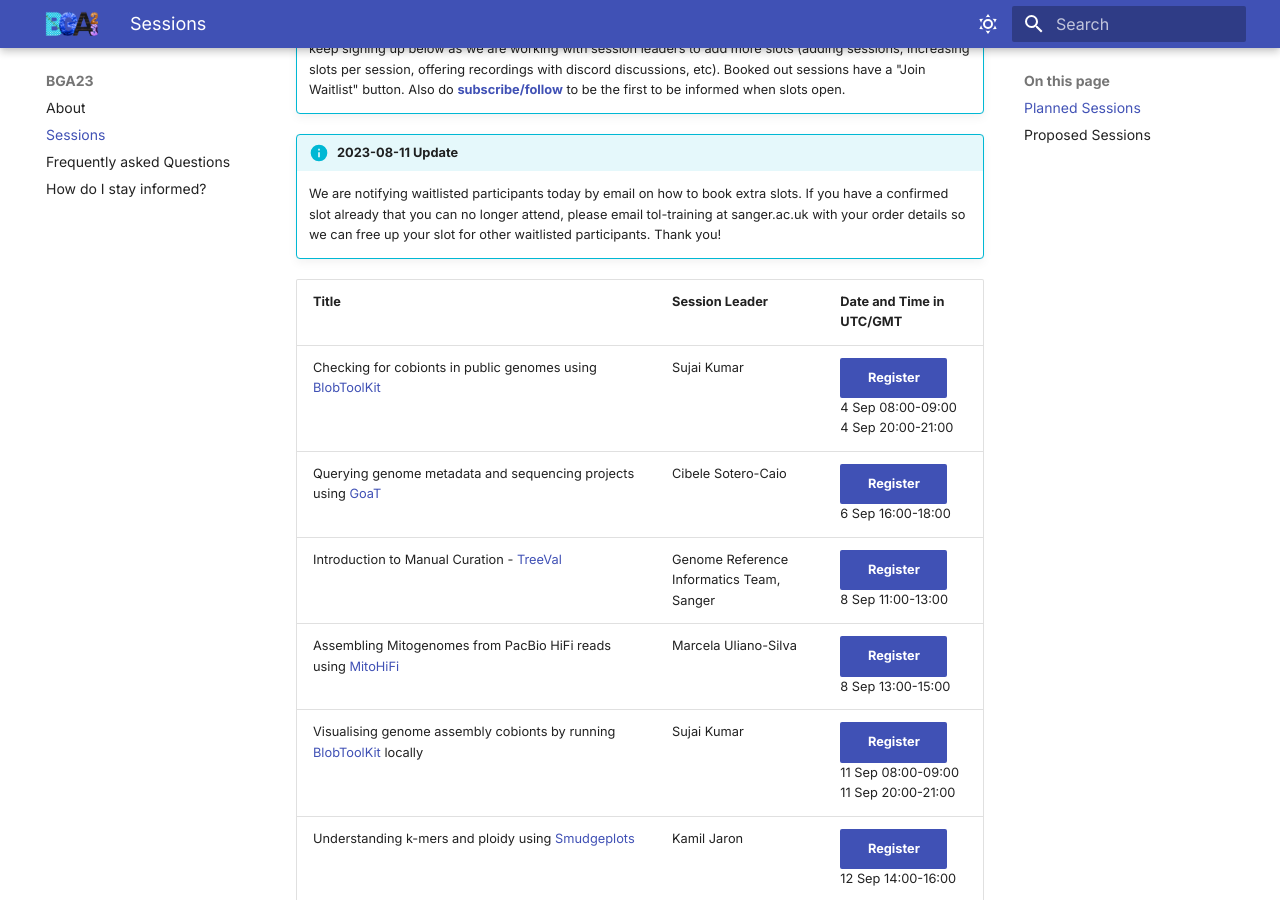
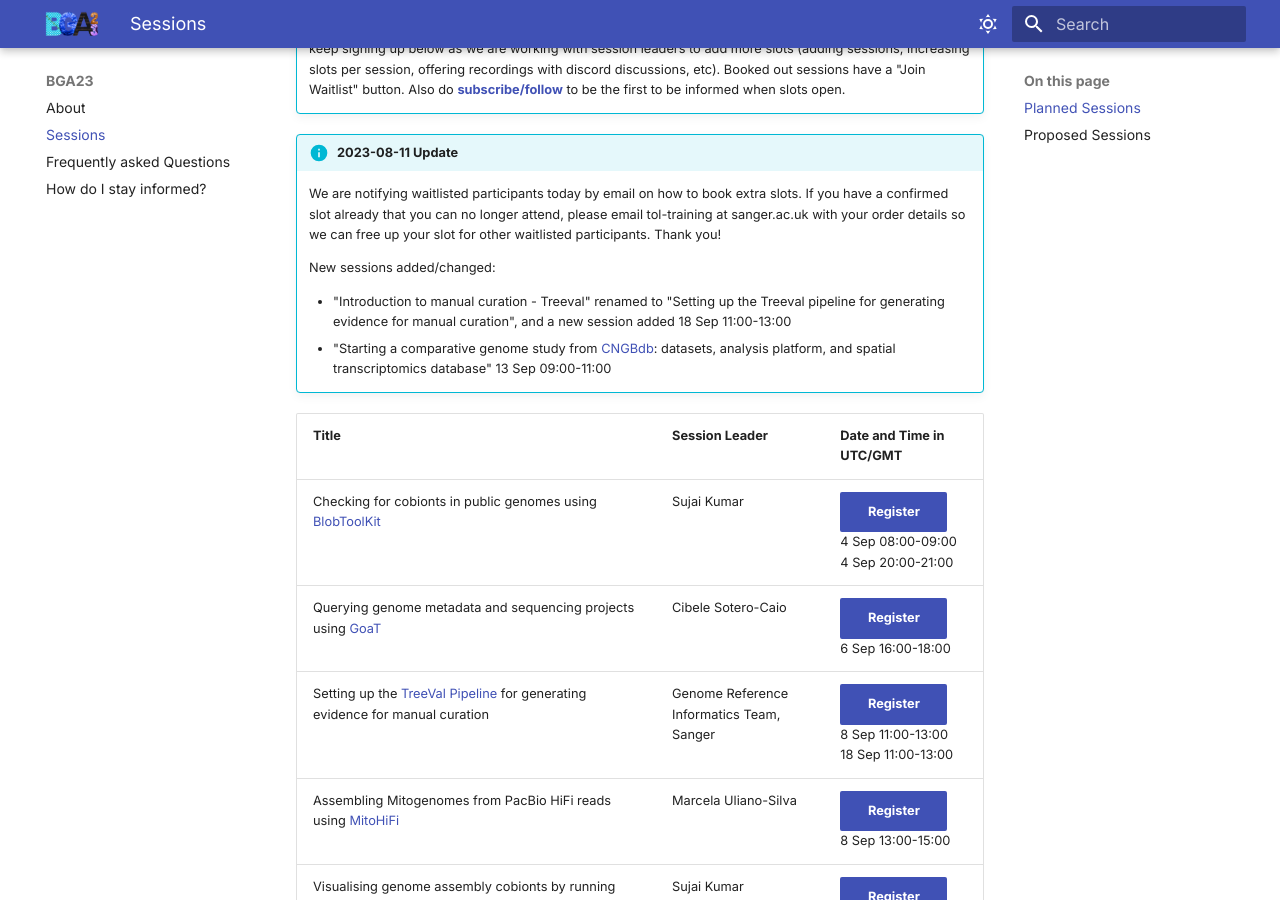
Before and after one commit to tol-training/tol-training.github.io, an MkDocs documentation site: the page built from docs/sessions.md, in a window 1280 px wide and 900 px high, scrolled down 493 px. Built offline with MkDocs 1.6.1 and Material for MkDocs 9.7.7, drawn with Linux system fonts in a browser that asks for light colours.

Commit message:
update sessions

```diff
--- a/docs/sessions.md
+++ b/docs/sessions.md
@@ -17,12 +17,17 @@ If there are 2 time slots available for a session, pick the one you can attend m
 !!! info "**2023-08-11 Update**"
     We are notifying waitlisted participants today by email on how to book extra slots. If you have a confirmed slot already that you can no longer attend, please email tol-training at sanger.ac.uk with your order details so we can free up your slot for other waitlisted participants. Thank you!
 
+    New sessions added/changed:
+
+    - "Introduction to manual curation - Treeval" renamed to "Setting up the Treeval pipeline for generating evidence for manual curation", and a new session added 18 Sep 11:00-13:00
+    - "Starting a comparative genome study from [CNGBdb](https://db.cngb.org/){: target="_blank"}: datasets, analysis platform, and spatial transcriptomics database" 13 Sep 09:00-11:00
+
 
 | Title | Session Leader | Date and Time in UTC/GMT |
 |-------|----------------|--------------------------|
 | Checking for cobionts in public genomes using [BlobToolKit](https://blobtoolkit.genomehubs.org/view){: target="_blank"} | Sujai Kumar | [Register](https://buytickets.at/bga23/973209){ : target="_blank" .md-button .md-button--primary }<br/>4 Sep 08:00-09:00<br/>4 Sep 20:00-21:00 |
 | Querying genome metadata and sequencing projects using [GoaT](https://goat.genomehubs.org){: target="_blank"} | Cibele Sotero-Caio | [Register](https://buytickets.at/bga23/973002){ : target="_blank" .md-button .md-button--primary }<br/>6 Sep 16:00-18:00 |
-| Introduction to Manual Curation - [TreeVal](https://github.com/sanger-tol/treeval){: target="_blank"} | Genome Reference Informatics Team, Sanger | [Register](https://buytickets.at/bga23/973202){ : target="_blank" .md-button .md-button--primary }<br/>8 Sep 11:00-13:00 |
+| Setting up the [TreeVal Pipeline](https://github.com/sanger-tol/treeval){: target="_blank"} for generating evidence for manual curation| Genome Reference Informatics Team, Sanger | [Register](https://buytickets.at/bga23/973202){ : target="_blank" .md-button .md-button--primary }<br/>8 Sep 11:00-13:00<br/>18 Sep 11:00-13:00 |
 | Assembling Mitogenomes from PacBio HiFi reads using [MitoHiFi](https://github.com/marcelauliano/MitoHiFi){: target="_blank"} | Marcela Uliano-Silva | [Register](https://buytickets.at/bga23/973171){ : target="_blank" .md-button .md-button--primary }<br/>8 Sep 13:00-15:00 |
 | Visualising genome assembly cobionts by running [BlobToolKit](https://blobtoolkit.genomehubs.org/view){: target="_blank"} locally | Sujai Kumar | [Register](https://buytickets.at/bga23/973213){ : target="_blank" .md-button .md-button--primary }<br/>11 Sep 08:00-09:00<br/>11 Sep 20:00-21:00 |
 | Understanding k-mers and ploidy using [Smudgeplots](https://github.com/KamilSJaron/smudgeplot){: target="_blank"} | Kamil Jaron | [Register](https://buytickets.at/bga23/973117){ : target="_blank" .md-button .md-button--primary }<br/>12 Sep 14:00-16:00 |
```
Also changed, not shown: docs/index.md (+1 -1 lines).
